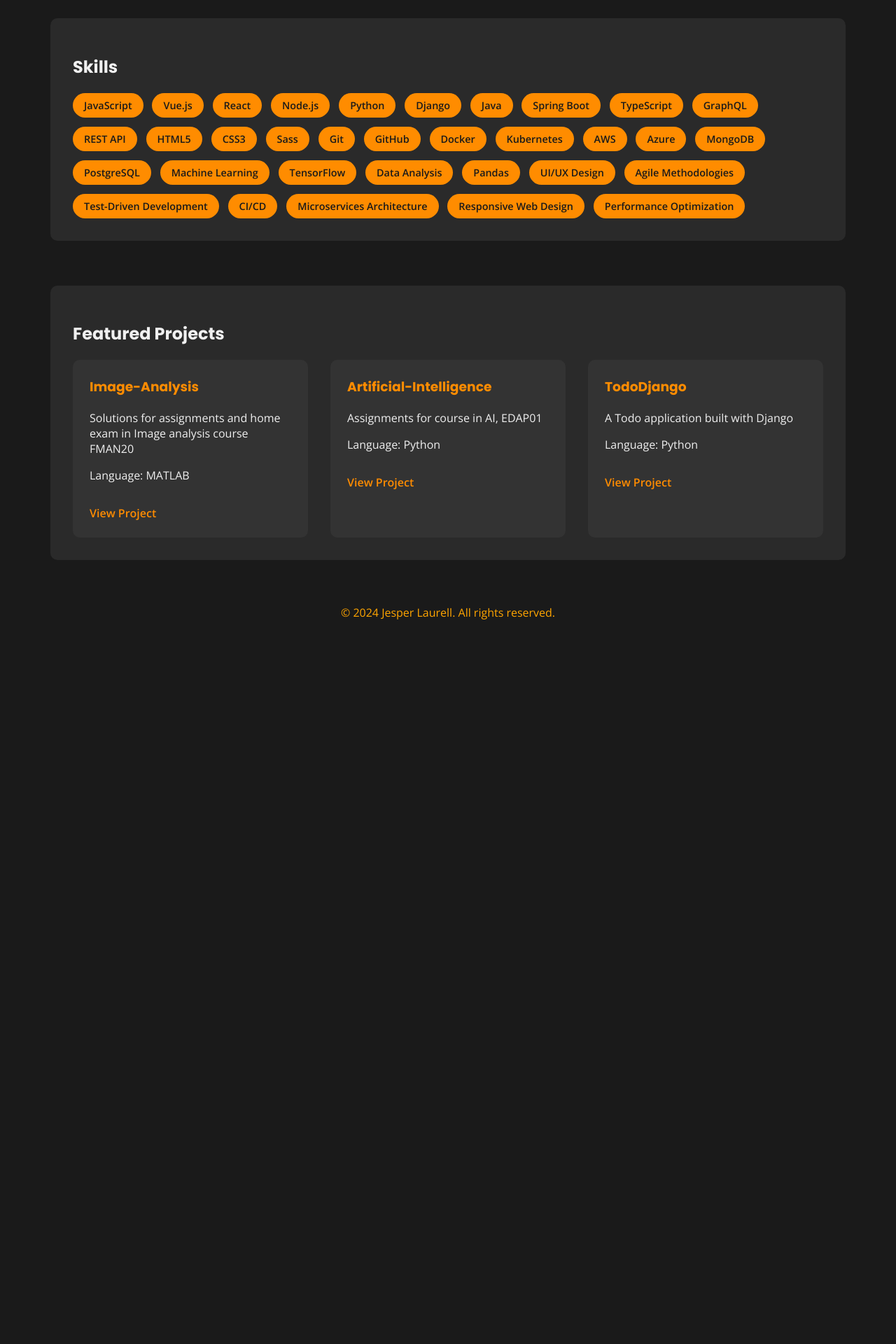
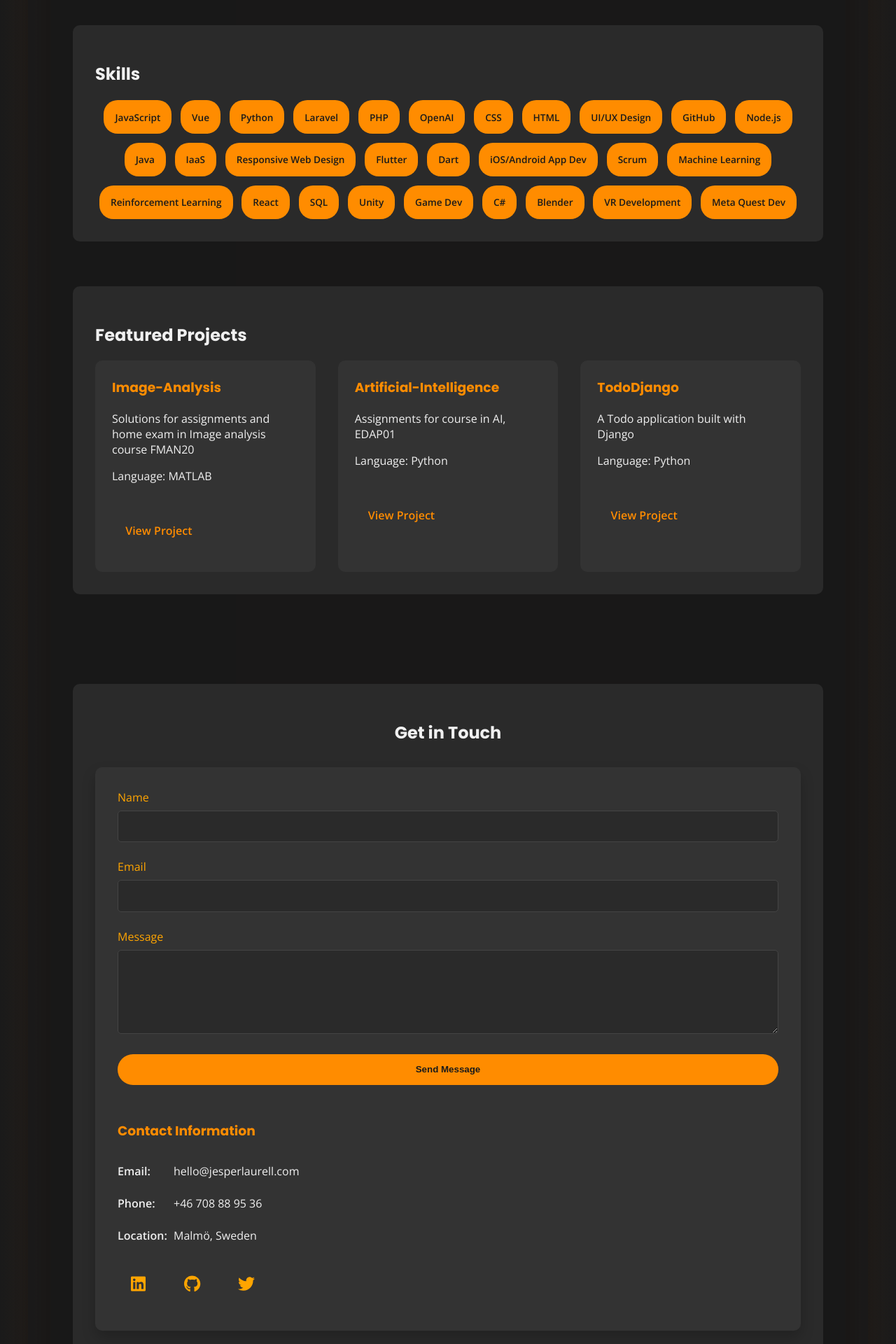
Before and after one commit to snoboll/jesperlaurellpage, a Vue app: page / in a window 1280 px wide. Shown: the part 640-2560 px from the top of the page at 70% size. Before the commit the page ends 1606 px from the top, so only its background shows below. Built offline with nearby package versions, Linux system fonts and the light colour scheme.

Commit message:
progress with info and contact

```diff
--- a/package.json
+++ b/package.json
@@ -9,8 +9,12 @@
     "dev": "vue-cli-service serve"
   },
   "dependencies": {
+    "@fortawesome/fontawesome-svg-core": "^6.6.0",
+    "@fortawesome/free-brands-svg-icons": "^6.6.0",
+    "@fortawesome/vue-fontawesome": "^3.0.8",
     "chart.js": "^4.4.4",
     "core-js": "^3.8.3",
+    "font-awesome": "^4.7.0",
     "vue": "^3.2.13",
     "yarn": "^1.22.22"
   },
--- a/src/App.vue
+++ b/src/App.vue
@@ -2,15 +2,15 @@
   <div id="app">
     <header>
       <h1>Jesper Laurell</h1>
-      <p class="tagline">Innovative Developer & Tech Enthusiast</p>
+      <p class="tagline">RootPi Co-founder | M.Sc. Electrical Engineering, LTH | UX, Flutter & Game Design Enthusiast</p>
     </header>
 
     <main class="main-content">
       <section class="hero">
         <div class="hero-content">
           <h2>Hello, I'm Jesper</h2>
-          <p>A passionate developer with a keen interest in creating innovative solutions.</p>
-          <a href="#contact" class="cta-button">Get in touch</a>
+          <p>My passion is to create innovative solutions to real-world problems that feel good to use</p>
+          <a href="#contact" class="cta-button" @click.prevent="scrollToContact">Get in touch</a>
         </div>
         <img src="@/assets/profile-image.jpg" alt="Jesper Laurell" class="profile-image" />
       </section>
@@ -33,6 +33,44 @@
           </div>
         </div>
       </section>
+
+      <section id="contact" class="contact">
+        <h2>Get in Touch</h2>
+        <div class="contact-card">
+          <form @submit.prevent="submitForm" class="contact-form">
+            <div class="form-group">
+              <label for="name">Name</label>
+              <input type="text" id="name" v-model="contactForm.name" required>
+            </div>
+            <div class="form-group">
+              <label for="email">Email</label>
+              <input type="email" id="email" v-model="contactForm.email" required>
+            </div>
+            <div class="form-group">
+              <label for="message">Message</label>
+              <textarea id="message" v-model="contactForm.message" required></textarea>
+            </div>
+            <button type="submit" class="submit-button">Send Message</button>
+          </form>
+          <div class="contact-info">
+            <h3>Contact Information</h3>
+            <p><strong>Email:</strong> <span>hello@jesperlaurell.com</span></p>
+            <p><strong>Phone:</strong> <span>+46 708 88 95 36</span></p>
+            <p><strong>Location:</strong> <span>Malmö, Sweden</span></p>
+            <div class="social-links">
+              <a href="#" target="_blank" class="social-link" aria-label="LinkedIn">
+                <font-awesome-icon :icon="['fab', 'linkedin']" />
+              </a>
+              <a href="#" target="_blank" class="social-link" aria-label="GitHub">
+                <font-awesome-icon :icon="['fab', 'github']" />
+              </a>
+              <a href="#" target="_blank" class="social-link" aria-label="Twitter">
+                <font-awesome-icon :icon="['fab', 'twitter']" />
+              </a>
+            </div>
+          </div>
+        </div>
+      </section>
     </main>
 
     <footer>
@@ -42,29 +80,25 @@
 </template>
 
 <script>
+import { FontAwesomeIcon } from '@fortawesome/vue-fontawesome'
+import { library } from '@fortawesome/fontawesome-svg-core'
+import { faLinkedin, faGithub, faTwitter } from '@fortawesome/free-brands-svg-icons'
+
+library.add(faLinkedin, faGithub, faTwitter)
+
 export default {
   name: "App",
+  components: {
+    FontAwesomeIcon
+  },
   data() {
     return {
       skills: [
-        "JavaScript", "Vue.js", "React", "Node.js",
-        "Python", "Django",
-        "Java", "Spring Boot",
-        "TypeScript", "GraphQL", "REST API",
-        "HTML5", "CSS3", "Sass",
-        "Git", "GitHub",
-        "Docker", "Kubernetes",
-        "AWS", "Azure",
-        "MongoDB", "PostgreSQL",
-        "Machine Learning", "TensorFlow",
-        "Data Analysis", "Pandas",
-        "UI/UX Design",
-        "Agile Methodologies",
-        "Test-Driven Development",
-        "CI/CD",
-        "Microservices Architecture",
-        "Responsive Web Design",
-        "Performance Optimization"
+        "JavaScript", "Vue", "Python", "Laravel", "PHP", "OpenAI", "CSS", "HTML",
+        "UI/UX Design", "GitHub", "Node.js", "Java", "IaaS", "Responsive Web Design",
+        "Flutter", "Dart", "iOS/Android App Dev", "Scrum", "Machine Learning",
+        "Reinforcement Learning", "React", "SQL", "Unity", "Game Dev", "C#",
+        "Blender", "VR Development", "Meta Quest Dev"
       ],
       featuredProjects: [
         {
@@ -86,20 +120,25 @@ export default {
           url: 'https://github.com/snoboll/TodoDjango'
         }
       ],
-      experience: [
-        {
-          title: "Senior Developer at TechCorp",
-          period: "2018 - Present",
-          achievements: [
-            "Led development of cutting-edge web applications",
-            "Mentored junior developers and improved team productivity",
-            "Implemented CI/CD pipelines, reducing deployment time by 50%",
-          ],
-        },
-        // Add more job experiences as needed
-      ],
+      contactForm: {
+        name: '',
+        email: '',
+        message: ''
+      }
     };
   },
+  methods: {
+    scrollToContact() {
+      const contactSection = document.getElementById('contact');
+      contactSection.scrollIntoView({ behavior: 'smooth' });
+    },
+    submitForm() {
+      // Handle form submission here
+      console.log('Form submitted:', this.contactForm);
+      // Reset form after submission
+      this.contactForm = { name: '', email: '', message: '' };
+    }
+  }
 };
 </script>
 
@@ -109,15 +148,27 @@ export default {
 body {
   margin: 0;
   padding: 0;
-  background: #1a1a1a;
+  background: linear-gradient(to right, #1a1a1a, #8b4513, #1a1a1a);
   color: #f0f0f0;
   font-family: 'Open Sans', sans-serif;
+  background-size: cover;
+  background-position: center;
+  background-repeat: no-repeat;
+  background-attachment: fixed;
+  overflow-x: hidden;
 }
 
 #app {
   max-width: 1200px;
   margin: 0 auto;
   padding: 2rem;
+  box-sizing: border-box;
+  width: 100%;
+  background: rgba(26, 26, 26, 0.8);
+  box-shadow: 0 10px 20px rgba(0, 0, 0, 0.2);
+  backdrop-filter: blur(10px);
+  border-radius: 10px;
+  overflow-x: hidden;
 }
 
 header {
@@ -137,8 +188,11 @@ h1 {
 }
 
 .tagline {
-  font-size: 1.3rem;
+  font-size: 1.2rem;
   color: #ffa500;
+  max-width: 800px;
+  margin: 0 auto;
+  line-height: 1.4;
 }
 
 .main-content {
@@ -192,6 +246,7 @@ h1 {
   display: flex;
   flex-wrap: wrap;
   gap: 0.8rem;
+  justify-content: center;
 }
 
 .skill-tag {
@@ -199,8 +254,14 @@ h1 {
   color: #1a1a1a;
   padding: 0.5rem 1rem;
   border-radius: 20px;
-  font-size: 0.9rem;
+  font-size: 0.85rem;
   font-weight: 600;
+  transition: transform 0.3s ease, background-color 0.3s ease;
+}
+
+.skill-tag:hover {
+  transform: translateY(-2px);
+  background-color: #ffa500;
 }
 
 .project-grid {
@@ -238,4 +299,241 @@ footer {
   margin-top: 4rem;
   color: #ffa500;
 }
+
+.contact {
+  background-color: #2a2a2a;
+  border-radius: 10px;
+  padding: 2rem;
+  margin-top: 4rem;
+}
+
+.contact h2 {
+  text-align: center;
+  margin-bottom: 2rem;
+}
+
+.contact-card {
+  display: flex;
+  flex-direction: column;
+  gap: 2rem;
+  background-color: #333333;
+  border-radius: 10px;
+  padding: 2rem;
+  box-shadow: 0 10px 20px rgba(0, 0, 0, 0.2);
+}
+
+.contact-form {
+  flex: 1;
+  width: 100%;
+}
+
+.form-group {
+  margin-bottom: 1.5rem;
+}
+
+.form-group label {
+  display: block;
+  margin-bottom: 0.5rem;
+  color: #ffa500;
+}
+
+.form-group input,
+.form-group textarea {
+  width: 100%;
+  padding: 0.8rem;
+  border: 1px solid #444;
+  border-radius: 5px;
+  background-color: #2a2a2a;
+  color: #f0f0f0;
+  font-size: 16px;
+  box-sizing: border-box;
+}
+
+.form-group textarea {
+  height: 120px;
+  resize: vertical;
+}
+
+.submit-button {
+  background-color: #ff8c00;
+  color: #1a1a1a;
+  padding: 0.8rem 1.5rem;
+  border: none;
+  border-radius: 25px;
+  font-weight: 600;
+  cursor: pointer;
+  transition: background-color 0.3s ease;
+  width: 100%;
+}
+
+.contact-info {
+  display: flex;
+  flex-direction: column;
+  justify-content: flex-start;
+}
+
+.contact-info h3 {
+  color: #ff8c00;
+  margin-bottom: 1rem;
+}
+
+.contact-info p {
+  margin-bottom: 0.5rem;
+  display: flex;
+  align-items: center;
+}
+
+.contact-info strong {
+  min-width: 80px;
+  display: inline-block;
+}
+
+.social-links {
+  margin-top: 1rem;
+  display: flex;
+  gap: 1rem;
+}
+
+.social-link {
+  color: #ffa500;
+  text-decoration: none;
+  font-size: 1.5rem;
+  transition: color 0.3s ease;
+}
+
+.social-link:hover {
+  color: #ff8c00;
+}
+
+@media (max-width: 768px) {
+  #app {
+    padding: 1rem;
+  }
+
+  h1 {
+    font-size: 2.2rem;
+  }
+
+  .tagline {
+    font-size: 0.9rem;
+  }
+
+  .hero {
+    flex-direction: column-reverse;
+    text-align: center;
+    gap: 1rem;
+  }
+
+  .hero-content {
+    margin-top: 1rem;
+  }
+
+  .hero h2 {
+    font-size: 1.8rem;
+  }
+
+  .profile-image {
+    width: 180px;
+    height: 180px;
+  }
+
+  .skills, .featured-projects, .contact {
+    padding: 1.5rem;
+  }
+
+  .skill-tags {
+    gap: 0.5rem;
+  }
+
+  .skill-tag {
+    font-size: 0.75rem;
+    padding: 0.3rem 0.6rem;
+  }
+
+  .project-grid {
+    grid-template-columns: 1fr;
+  }
+
+  .contact-card {
+    padding: 1.5rem;
+  }
+
+  .contact-info {
+    margin-top: 1rem;
+  }
+
+  .social-links {
+    flex-wrap: wrap;
+  }
+
+  .form-group input,
+  .form-group textarea {
+    font-size: 16px;
+    padding: 0.6rem;
+  }
+
+  .main-content {
+    gap: 2rem;
+  }
+}
+
+@media (max-width: 480px) {
+  h1 {
+    font-size: 2rem;
+  }
+
+  .hero h2 {
+    font-size: 1.6rem;
+  }
+
+  .profile-image {
+    width: 150px;
+    height: 150px;
+  }
+
+  .skill-tag {
+    font-size: 0.7rem;
+    padding: 0.2rem 0.5rem;
+  }
+}
+
+/* Improve touch targets */
+.cta-button,
+.submit-button,
+.project-link,
+.social-link {
+  padding: 0.8rem 1.2rem;
+  min-height: 44px;
+  display: inline-flex;
+  align-items: center;
+  justify-content: center;
+}
+
+.skill-tag {
+  min-height: 32px;
+  display: inline-flex;
+  align-items: center;
+  justify-content: center;
+}
+
+/* Improve form usability on mobile */
+.form-group input,
+.form-group textarea {
+  padding: 0.8rem;
+  min-height: 44px;
+}
+
+/* Ensure content doesn't overflow */
+img, video, iframe {
+  max-width: 100%;
+  height: auto;
+}
+
+/* Add this new media query */
+@media (max-width: 1240px) {
+  #app {
+    max-width: 100%;
+    border-radius: 0;
+  }
+}
 </style>
--- /dev/null
+++ b/src/components/Projects.vue
@@ -0,0 +1,67 @@
+<template>
+  <div class="projects">
+    <h2>My Projects</h2>
+    <ul>
+      <li v-for="project in projects" :key="project.name">
+        <h3>{{ project.name }}</h3>
+        <p>{{ project.description }}</p>
+        <p>Language: {{ project.language }}</p>
+        <a :href="project.url" target="_blank">View on GitHub</a>
+      </li>
+    </ul>
+  </div>
+</template>
+
+<script>
+export default {
+  name: 'Projects',
+  data() {
+    return {
+      projects: [
+        {
+          name: 'Spacecar',
+          description: 'A forked Python project',
+          language: 'Python',
+          url: 'https://github.com/snoboll/Spacecar'
+        },
+        {
+          name: 'Image-Analysis',
+          description: 'Solutions for assignments and home exam in Image analysis course FMAN20',
+          language: 'MATLAB',
+          url: 'https://github.com/snoboll/Image-Analysis'
+        },
+        {
+          name: 'Artificial-Intelligence',
+          description: 'Assignments for course in AI, EDAP01',
+          language: 'Python',
+          url: 'https://github.com/snoboll/Artificial-Intelligence'
+        },
+        {
+          name: 'Kattis',
+          description: 'Solutions for competitive programming problems',
+          language: 'Python',
+          url: 'https://github.com/snoboll/Kattis'
+        },
+        {
+          name: 'TodoDjango',
+          description: 'A Todo application built with Django',
+          language: 'Python',
+          url: 'https://github.com/snoboll/TodoDjango'
+        },
+        {
+          name: 'Arduino',
+          description: 'Arduino programming projects',
+          language: 'C++',
+          url: 'https://github.com/snoboll/Arduino'
+        }
+      ]
+    }
+  }
+}
+</script>
+
+<style scoped>
+.projects {
+  /* Add your styles here */
+}
+</style>
```
Also changed, not shown: src/components/ProjectList.vue (added, +26 -0 lines), 1 other file (tests, documents, lock files or other folders).
